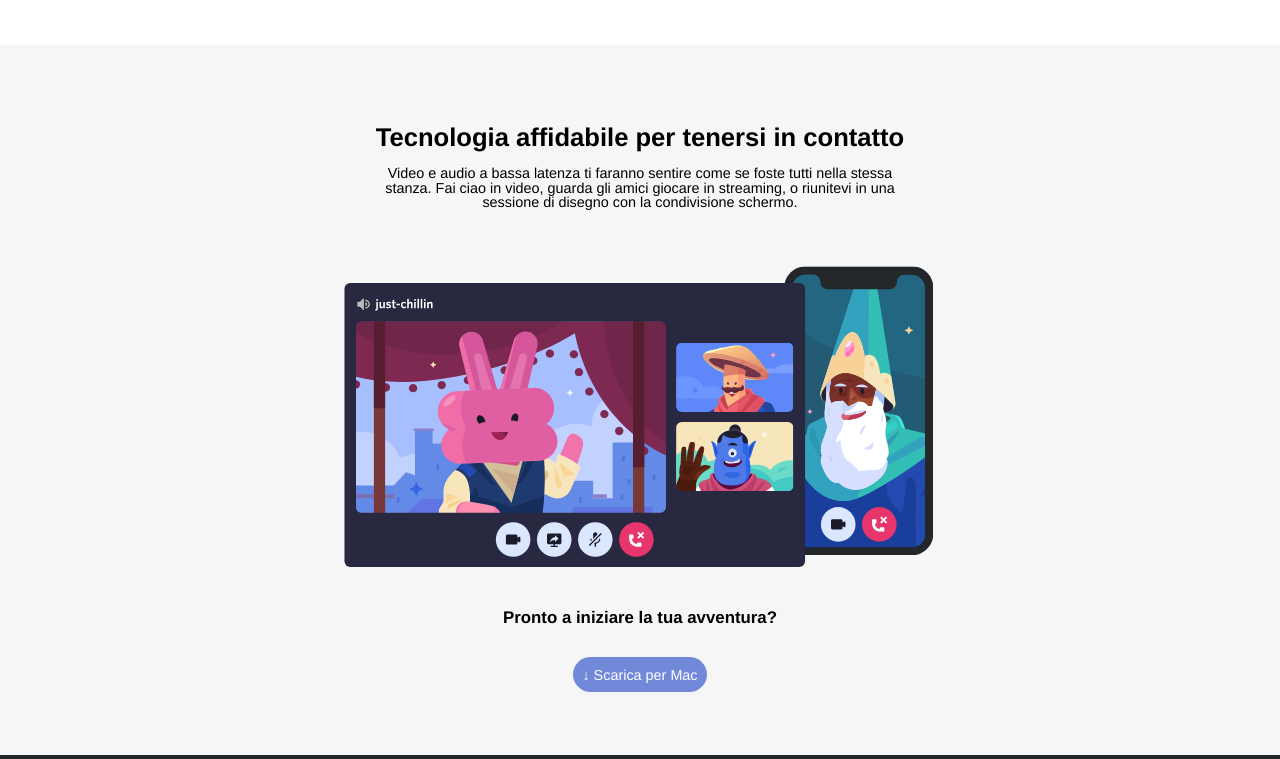
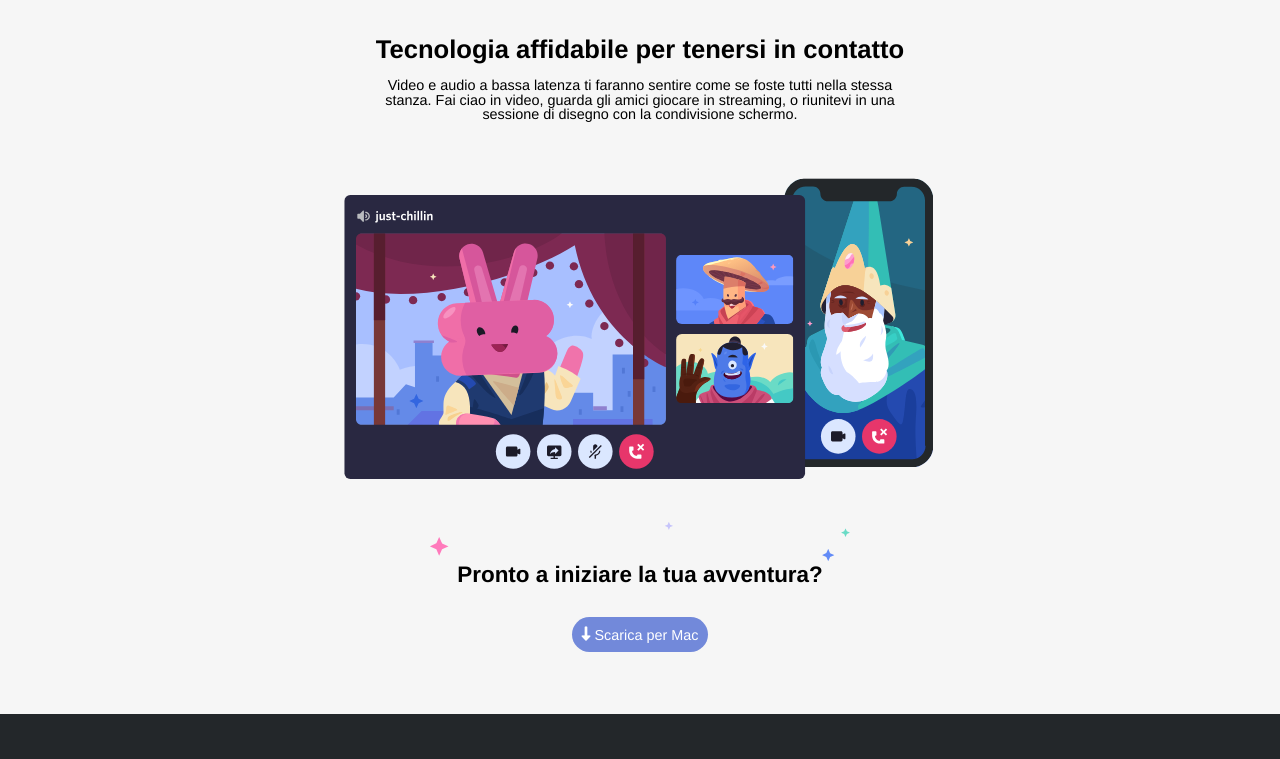
Before and after one commit to Giadagenovesi/htmlcss-discord, a plain HTML site: page index.html in a window 1280 px wide. Shown: the part 1600-2359 px from the top of the page. Drawn offline with Linux system fonts and the light colour scheme.

Commit message:
Fixed Bug

```diff
--- a/css/style.css
+++ b/css/style.css
@@ -4,13 +4,9 @@
     margin: 0;
     box-sizing: border-box;
 }
-/* DEBUG */
-.black-border {
-     border: 1px dashed black;
-}
 
-.white-border {
-    border: 1px dashed white;
+img {
+    max-width: 100%;
 }
 
 /* COMMON */
@@ -55,6 +51,7 @@ body {
 .bg-grey {
     background-color: #F6F6F6;
 }
+
 /* HEADER */
 .header-top {
     height: 70px;
@@ -118,11 +115,6 @@ body {
 }
 
 /* MAIN */
-.section {
-     /* DEBUG */
-     height: 400px;
-}
-
 /* Main section */
 .examples-container {
     width: 500px;
@@ -158,10 +150,6 @@ section {
     text-align: center;
     font-size: 0.9rem;
     line-height: 1;
-
-    /* DEBUG */
-    /* background-color: #228b22;
-    height: 600px; */
 }
 .green-container h2{
     font-size: 1.6rem;
@@ -177,8 +165,16 @@ section {
     width: 70%;
 }
 
+.special-image {
+    width: 420px;
+}
 .special-title {
+    font-size: 1.2rem;
     margin-bottom: 2rem;
+    /* background-image: url(../img/stars.svg);
+    background-size: contain;
+    background-repeat: no-repeat;
+    background-position: center; */
 }
 
 /* FOOTER */
@@ -186,7 +182,6 @@ section {
 .footer {
     background-color:#23272A;
     color: white;
-
 }
 
 .footer-top {
@@ -229,8 +224,8 @@ section {
 li> h3 {
     color: #7289DA;
 }
+
  /* footer bottom */
-
 .footer-bottom {
     display: flex;
     justify-content: space-between;
--- a/index.html
+++ b/index.html
@@ -50,7 +50,7 @@
                 <h1 class="header-title"> Il tuo posto per parlare</h1>
                 <p> Che tu faccia parte di un club scolastico, gruppo gamer, comunitá artistica mondiale, o semplicemente di un piccolo gruppo di amici che vuole passare il tempo assieme, Discord rende più facile chiacchierare ogni giorno e ritrovarsi più spesso.</p>
                 <div class="btn-container">
-                    <a class="btn light" href=""> &#8595; Scarica per Mac </a>
+                    <a class="btn light" href=""> <i class="fa-solid fa-down-long"></i> Scarica per Mac </a>
                     <a class="btn black" href=""> Apri discord nel tuo browser</a>
                 </div>
             </div>
@@ -101,9 +101,10 @@
                 </div>
                 <img class="calls-image" src="img/item4-big.svg" alt="Calls image">
                 <div class="special-title">
+                    <img class="special-image" src="img/stars.svg" alt="">
                     <h3> Pronto a iniziare la tua avventura? </h3>
                 </div>
-                <div> <a class="btn violet" href=""> &#8595; Scarica per Mac </a>  </div>
+                <div> <a class="btn violet" href=""> <i class="fa-solid fa-down-long"></i> Scarica per Mac </a>  </div>
             </div>
         </section>
         <!-- /Fifth section -->
```
